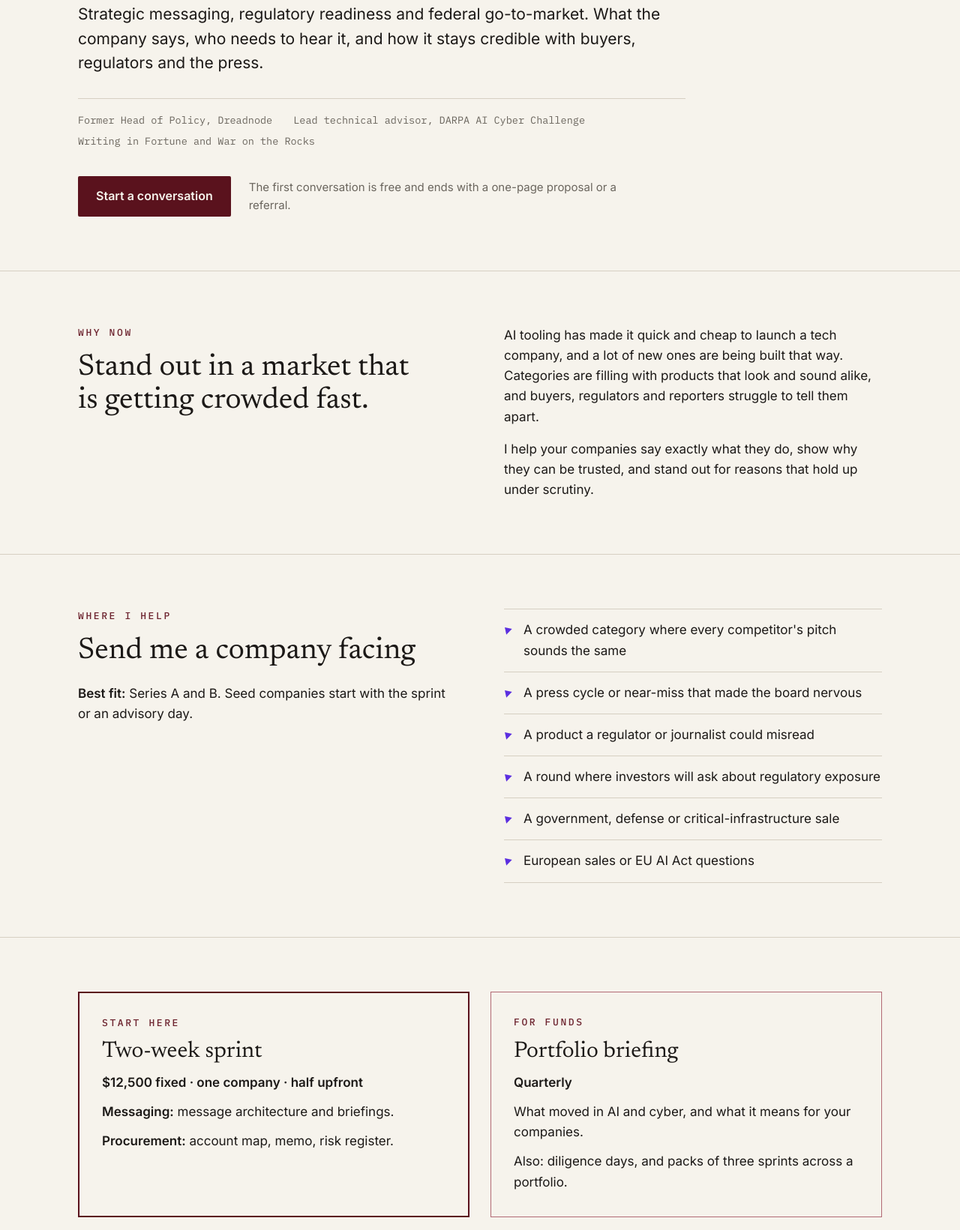
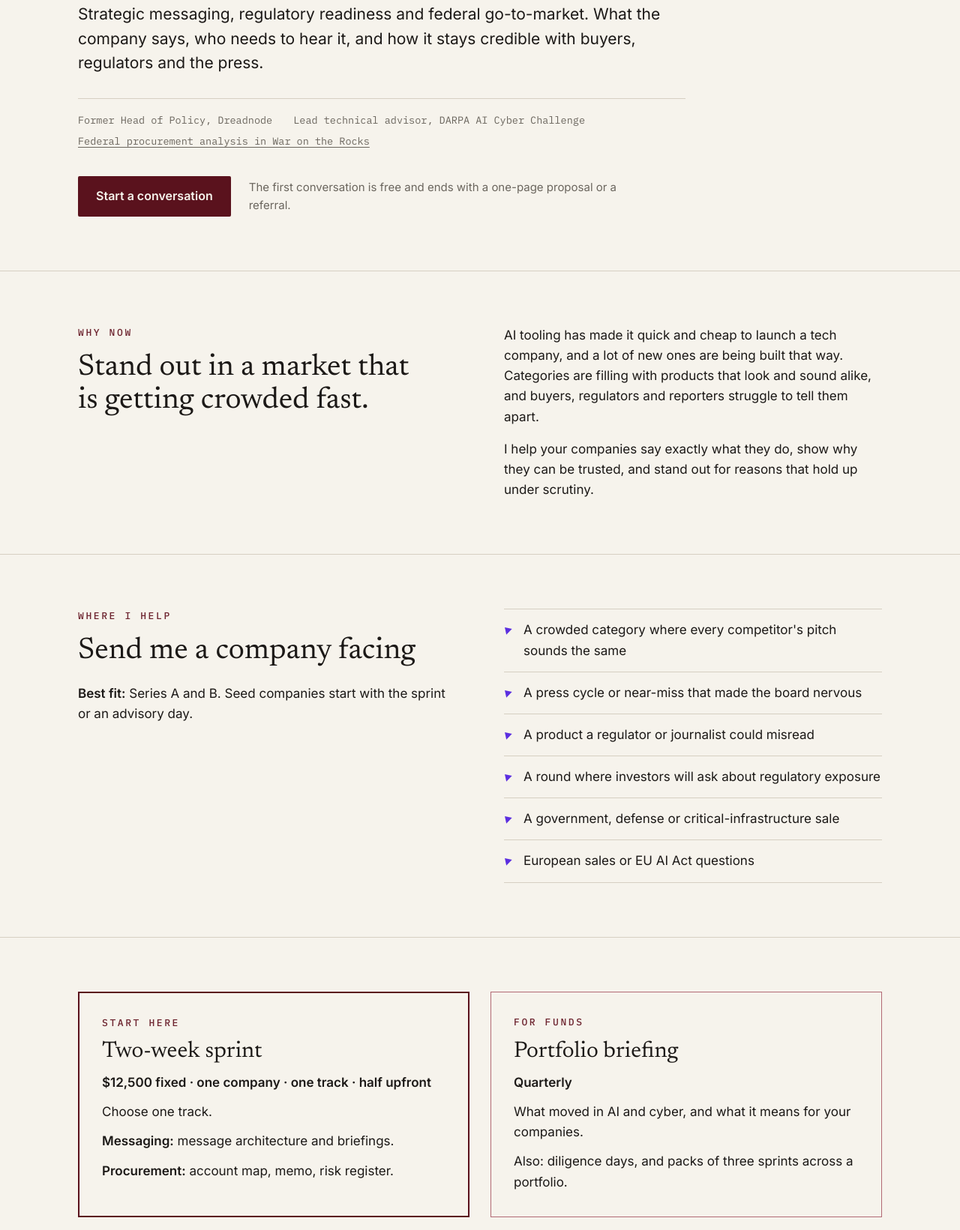
Before and after one commit to velvethamm3r/techpointe, a plain HTML site: page index.html in a window 1280 px wide. Shown: the part 439-2080 px from the top of the page at 75% size. Drawn offline with Linux system fonts and the light colour scheme; no server answers.

Commit message:
Add files via upload

```diff
--- a/index.html
+++ b/index.html
@@ -156,6 +156,7 @@ ul { margin: 0; padding: 0; list-style: none; }
 .fine { font-size: 15px; color: var(--muted); max-width: 34em; }
 
 .creds { display: flex; flex-wrap: wrap; gap: 6px 28px; margin-top: 30px; padding-top: 18px; border-top: 1px solid var(--rule); max-width: 60em; font-family: var(--mono); font-size: 13.5px; color: var(--muted); }
+.creds a { color: inherit; }
 .btn.ghost { background: transparent; color: var(--maroon-deep); border: 1.5px solid var(--maroon-deep); padding: 11px 20px; font-size: 15px; }
 .btn.ghost:hover { background: var(--maroon-deep); color: var(--paper); }
 
@@ -329,7 +330,7 @@ dl { margin: 0; }
     <ul class="creds" aria-label="Background">
       <li>Former Head of Policy, Dreadnode</li>
       <li>Lead technical advisor, DARPA AI Cyber Challenge</li>
-      <li>Writing in Fortune and War on the Rocks</li>
+      <li><a href="https://warontherocks.com/spains-huawei-deal-is-a-wake-up-call-for-u-s-federal-procurement-reform/">Federal procurement analysis in War on the Rocks</a></li>
     </ul>
     <div class="actions">
       <a class="btn" href="mailto:daria@techpointe.ai?subject=Techpointe%20intro">Start a conversation</a>
@@ -374,7 +375,8 @@ dl { margin: 0; }
     <div class="offer lead">
       <p class="eyebrow">Start here</p>
       <h2 id="sprint-h" style="font-size: 30px; margin-top: 12px">Two-week sprint</h2>
-      <p class="terms">$12,500 fixed · one company · half upfront</p>
+      <p class="terms">$12,500 fixed · one company · one track · half upfront</p>
+      <p>Choose one track.</p>
       <p><strong>Messaging:</strong> message architecture and briefings.</p>
       <p><strong>Procurement:</strong> account map, memo, risk register.</p>
     </div>
@@ -428,7 +430,7 @@ dl { margin: 0; }
     <div>
       <h2 class="name" id="about-h">Daria Bahrami</h2>
       <p class="eyebrow role">Founder &amp; Principal</p>
-      <p class="bio">Former Head of Policy at Dreadnode and lead technical advisor to DARPA's AI Cyber Challenge. Writing in Fortune and War on the Rocks.</p>
+      <p class="bio">Former Head of Policy at Dreadnode, where I built the policy function and wrote its federal proposals. Lead technical advisor to DARPA's AI Cyber Challenge, where I ran partner engagement with Anthropic, Google, Microsoft and OpenAI. Published on <a href="https://warontherocks.com/spains-huawei-deal-is-a-wake-up-call-for-u-s-federal-procurement-reform/">federal procurement in War on the Rocks</a>.</p>
       <p class="bio">Curator of <a href="https://machinespeed.techpointe.ai/">Machine Speed</a>, a daily, source-verified AI-cyber intelligence board.</p>
     </div>
     <div>
@@ -478,7 +480,7 @@ dl { margin: 0; }
       <p class="fit">Retainers bill monthly in advance. The first conversation is free and ends with a one-page proposal or a referral.</p>
     </div>
     <dl class="terms-table">
-      <div><dt>Sprint</dt><dd>$12,500 fixed · two weeks</dd></div>
+      <div><dt>Sprint</dt><dd>$12,500 fixed · two weeks · one track</dd></div>
       <div><dt>Retainers</dt><dd>3-month term, then monthly · 30 days' notice</dd></div>
       <div><dt>Projects</dt><dd>Fixed fee, quoted after a 1-hour scoping call</dd></div>
       <div><dt>Advisory days</dt><dd>Boards, offsites, diligence · day rate</dd></div>
```
